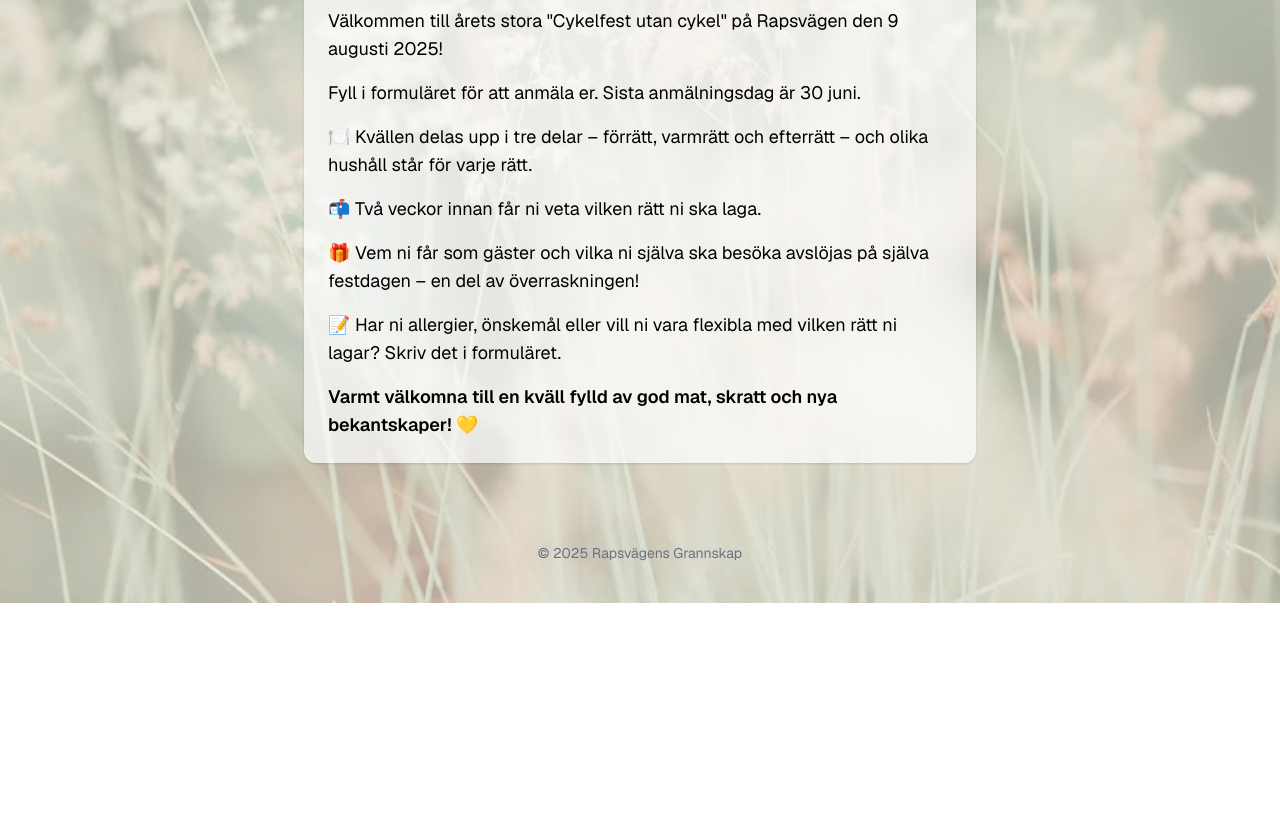
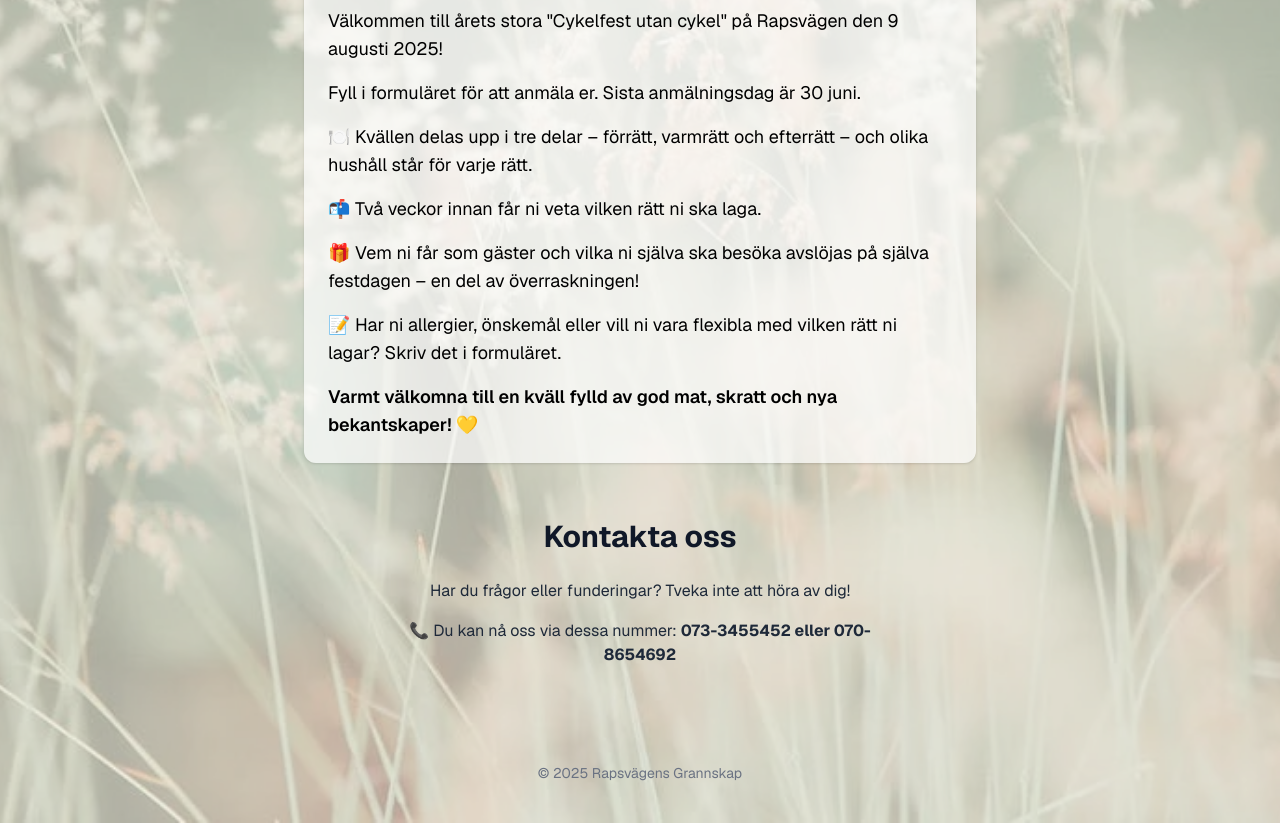
Before and after one commit to nellyolofsson/rapsvagen, a Next.js app in the folder rapsvagen/: page / in a window 1280 px wide. Shown: the part 571-1394 px from the top of the page. Before the commit the page ends 1174 px from the top, so only its background shows below. Built offline with nearby package versions, Linux system fonts and the light colour scheme.

Commit message:
added kontkat

```diff
--- /dev/null
+++ b/rapsvagen/src/app/componetns/Contact.tsx
@@ -0,0 +1,17 @@
+import React from 'react';
+
+const Contact = () => {
+    return (
+        <div className="max-w-lg mx-auto p-4">
+            <h1 className="text-3xl font-bold text-gray-900 mb-6 text-center">Kontakta oss</h1>
+            <p className="text-base text-gray-800 mb-4 text-center">
+                Har du frågor eller funderingar? Tveka inte att höra av dig!
+            </p>
+            <p className="text-base text-gray-800 text-center">
+                📞 Du kan nå oss via dessa nummer: <strong>073-3455452 eller 070-8654692</strong>
+            </p>
+        </div>
+    );
+};
+
+export default Contact;
--- a/rapsvagen/src/app/componetns/Navbar.tsx
+++ b/rapsvagen/src/app/componetns/Navbar.tsx
@@ -1,4 +1,6 @@
 import Link from 'next/link';
+import Contact from './Contact';
+
 
 const Navbar = () => {
   return (
@@ -8,6 +10,8 @@ const Navbar = () => {
         <Link href="/" className="hover:underline font-bold">Hem</Link>
         <Link href="/galleri" className="hover:underline font-bold">Galleri</Link>
         <Link href="/om" className="hover:underline font-bold">Om</Link>
+        <Link href="#kontakt" className="hover:underline font-bold transition-all duration-300">Kontakt
+        </Link>
       </div>
     </nav>
   );
--- a/rapsvagen/src/app/page.tsx
+++ b/rapsvagen/src/app/page.tsx
@@ -2,6 +2,7 @@ import React from 'react';
 import Link from 'next/link';
 import Navbar from "./componetns/Navbar";
 import Image from 'next/image';
+import Contact from './componetns/Contact';
 
 export default function Home() {
   return (
@@ -77,8 +78,15 @@ export default function Home() {
           </p>
         </div>
 
+
+
+
+      {/* Kontaktformulär */}
+      <section id="kontakt" className="mt-10">
+        <Contact />
+      </section>
         <footer className="mt-20 text-sm text-gray-500">© 2025 Rapsvägens Grannskap</footer>
-      </div>
+     </div>
     </main>
   );
 }
```
